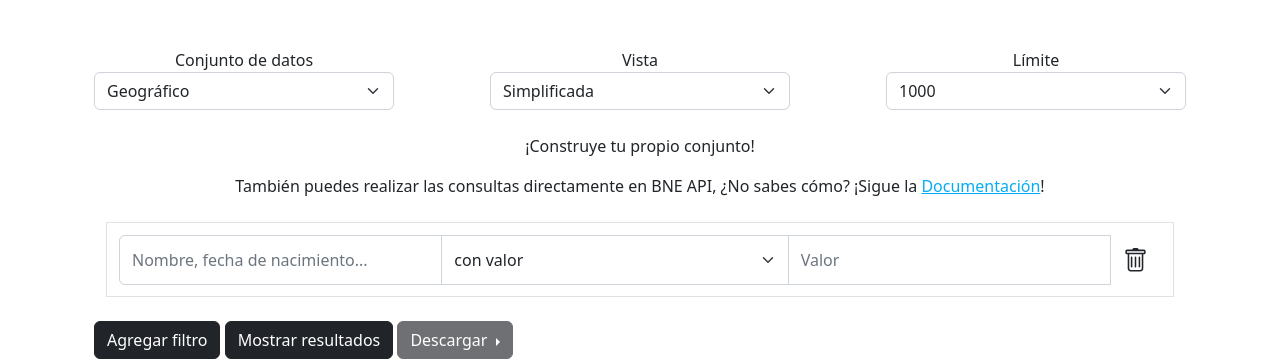
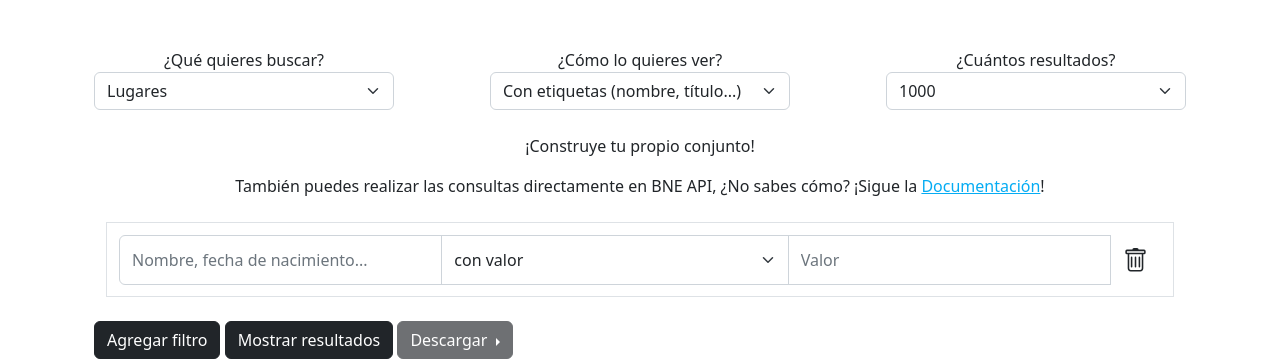
Before and after one commit to vgenov-py/bne_web, a Flask app: page / in a window 1280 px wide. Shown: the part 95-458 px from the top of the page. Run offline with Flask 3, Linux system fonts and the light colour scheme; some libraries are stand-ins or nearby versions.

Commit message:
roberto test

```diff
--- a/static/js/filter.js
+++ b/static/js/filter.js
@@ -20,7 +20,7 @@ const set_value = (option) => {
     const input = option.parentElement.parentElement.getElementsByClassName("v")[0];
     input.disabled = false;
     if (input.value[0] == "!") {
-        input.value = input.value.substring(1)
+        input.value = input.value.substring(1);
     };
 };
 
--- a/templates/query.html
+++ b/templates/query.html
@@ -7,24 +7,26 @@
 <div action="" method="GET">
 <div class="container-sm d-flex flex-row justify-content-between">
     <div style="width: 300px;" >
-        <label for="select_dataset" class="d-flex justify-content-center">Conjunto de datos</label>
+        <!-- <label for="select_dataset" class="d-flex justify-content-center">Conjunto de datos</label> -->
+        <label for="select_dataset" class="d-flex justify-content-center">¿Qué quieres buscar?</label>
+
         <select id="dataset" class="form-select" >
-            <option value="geo" onclick="get_fields()">Geográfico</option>
-            <option value="per" onclick="get_fields()">Persona</option>
-            <option value="mon" onclick="get_fields()">Monografías modernas</option>
+            <option value="geo" onclick="get_fields()">Lugares</option>
+            <option value="per" onclick="get_fields()">Personas</option>
+            <option value="mon" onclick="get_fields()">Libros (1831-)</option>
         </select>
     </div>
     <div style="width: 300px;">
-        <label for="view" class="d-flex justify-content-center">Vista</label>
+        <label for="view" class="d-flex justify-content-center">¿Cómo lo quieres ver?</label>
         <select id="view" class="form-select">
-            <option value="human">Simplificada</option>
-            <option value="marc">MARC21</option>
-            <option value="">Detallada</option>
+            <option value="human">Con etiquetas (nombre, título...)</option>
+            <option value="marc">En MARC 21</option>
+            <option value="">Ambas</option>
         </select>
     </div>
 
     <div style="width: 300px;">
-        <label for="limit" class="d-flex justify-content-center">Límite</label>
+        <label for="limit" class="d-flex justify-content-center">¿Cuántos resultados?</label>
         <select id="limit" class="form-select">
             <option value="1000" selected>1000</option>
             <option value="10000">10000</option>
```
